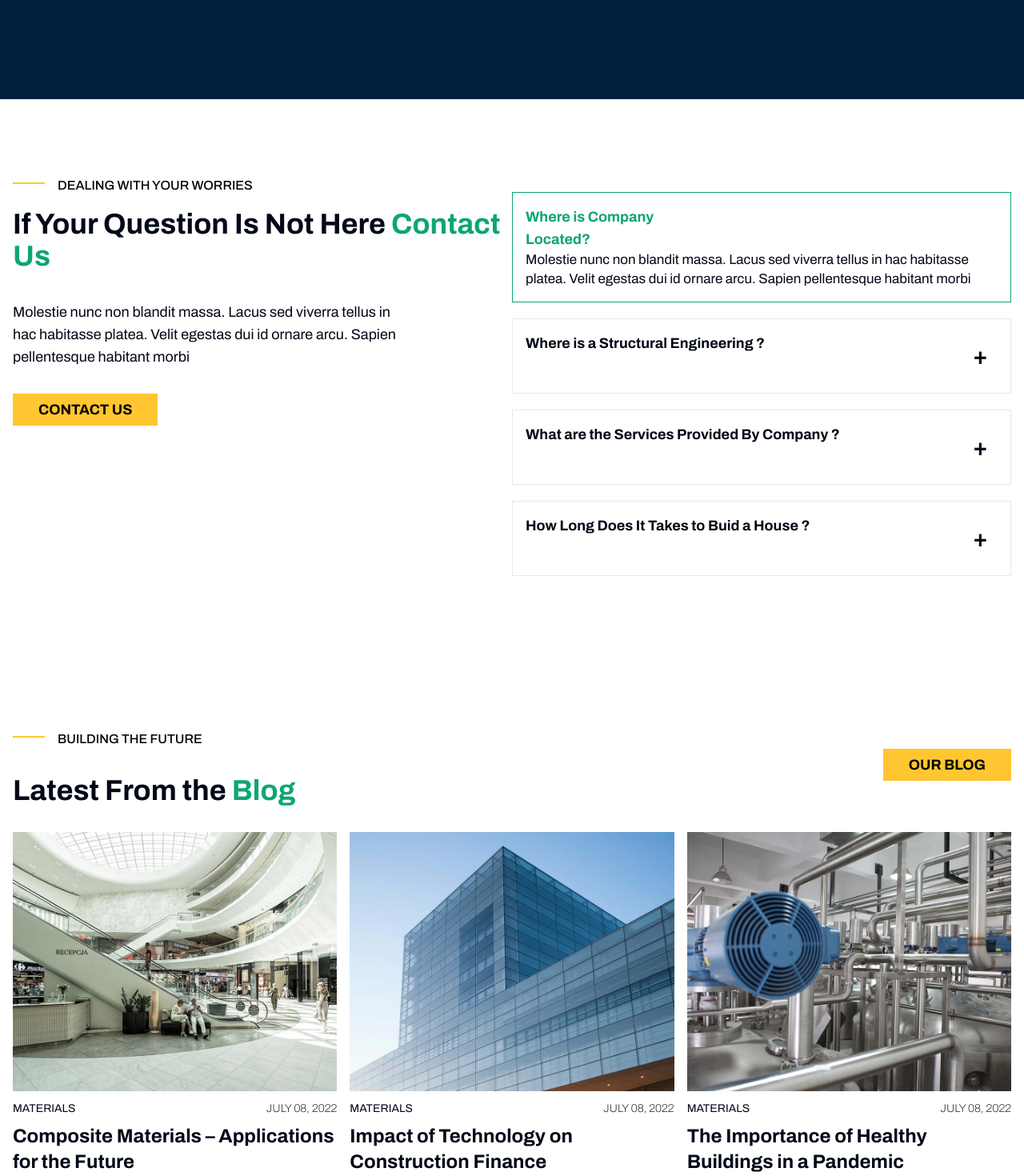
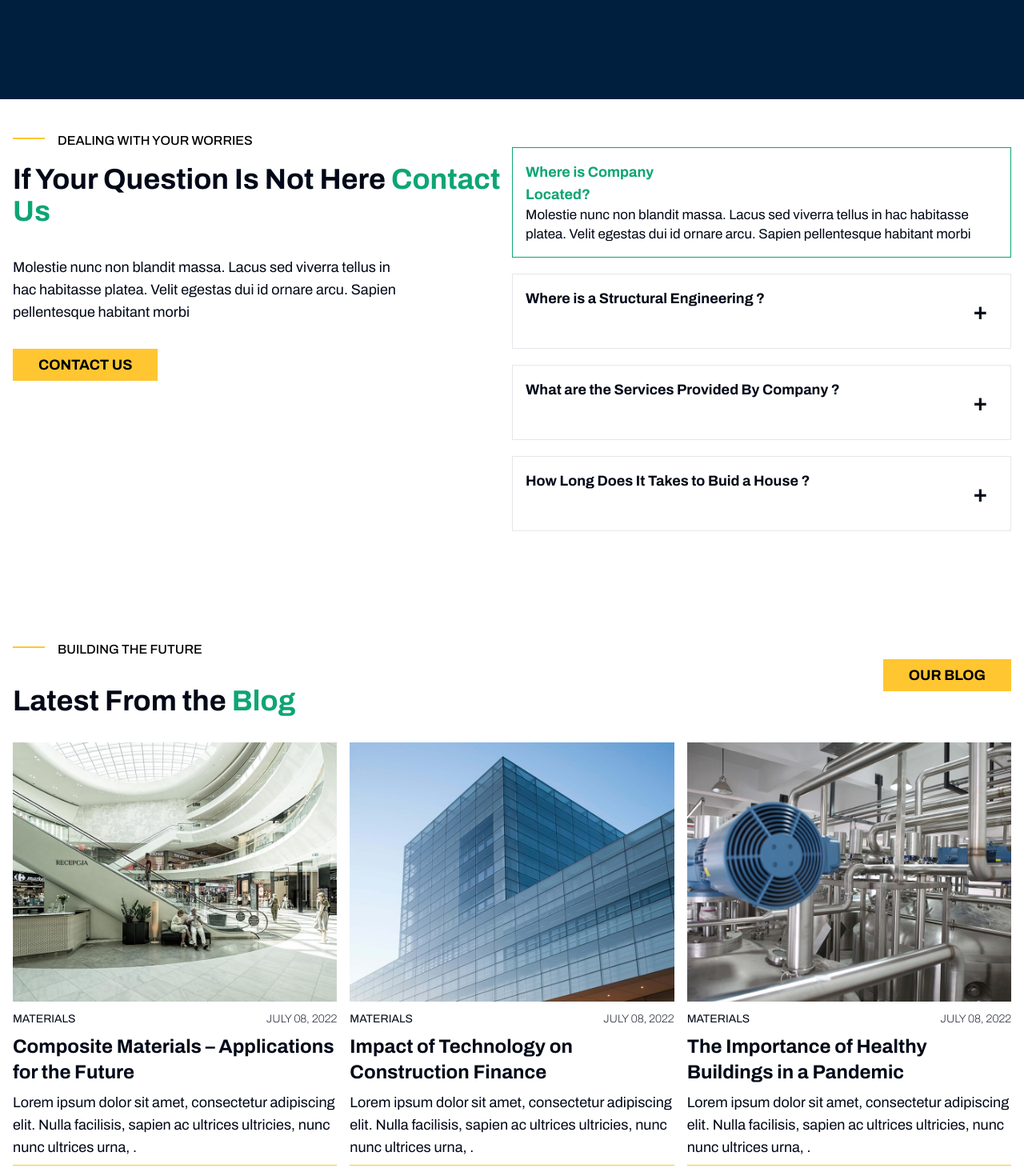
Before and after one commit to Simana-poudel/axial, a Next.js app: page / in a window 1280 px wide. Shown: the part 5680-7150 px from the top of the page at 80% size. Built offline with nearby package versions, Linux system fonts and the light colour scheme.

Commit message:
screen changes

```diff
--- a/components/BuildingTheFuture.tsx
+++ b/components/BuildingTheFuture.tsx
@@ -36,7 +36,7 @@ const grids: {
 
 const BuildingTheFuture = () => {
   return (
-    <div className="flex min-h-screen items-center p-4 md:py-24 ">
+    <div className="flex items-center p-4 md:py-24 ">
       <div className="md:flex max-w-7xl items-center justify-between text-sm context w-full mx-auto">
         <div>
           <div className="flex">
--- a/components/DealingWithWorries.tsx
+++ b/components/DealingWithWorries.tsx
@@ -4,7 +4,7 @@ import { Button } from "./ui/button";
 
 const DealingWithWorries = () => {
   return (
-    <div className="flex items-center p-4 md:py-10 lg:py-24">
+    <div className="flex items-center p-4 md:py-10 lg:py-10">
       <div className="md:flex max-w-7xl items-center justify-between text-sm context w-full mx-auto">
         <div className="md:grid md:grid-cols-1 lg:grid-cols-2 ">
           <div className="md:flex-col md:items-center">
```
